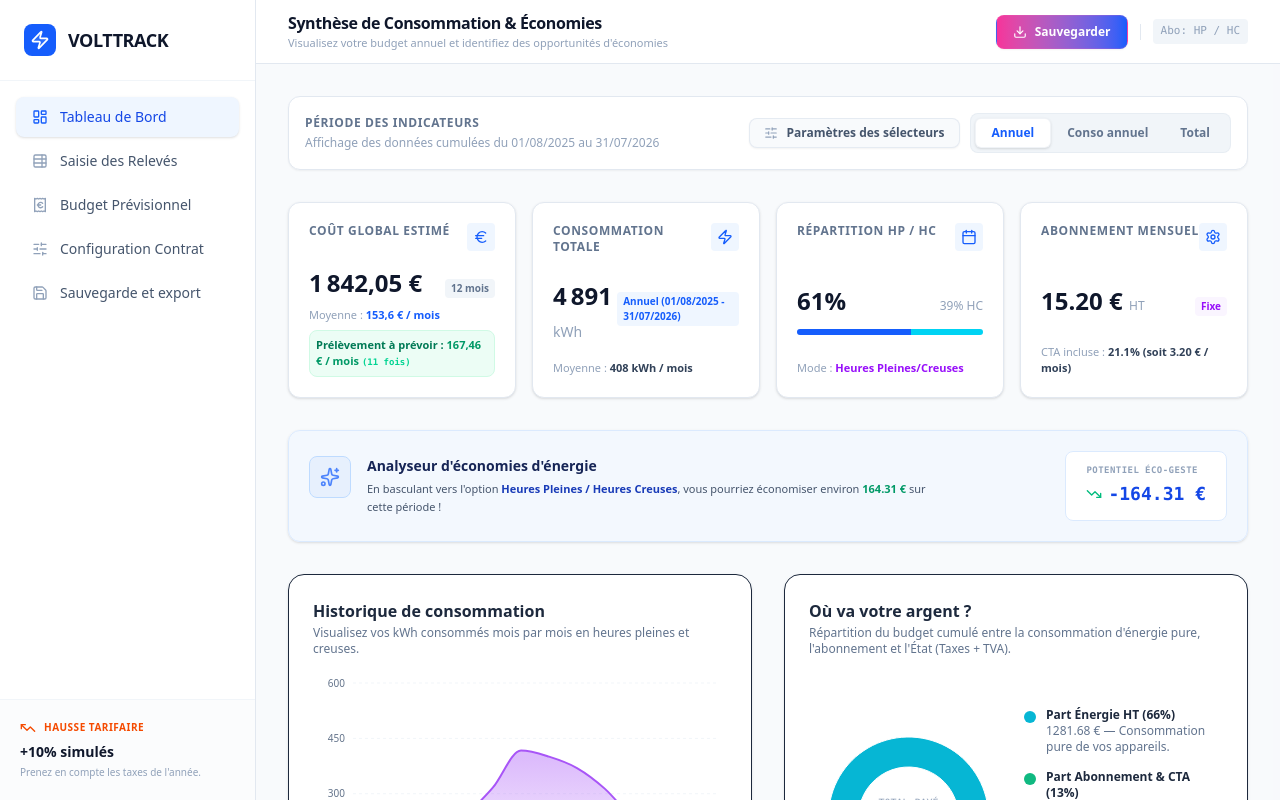
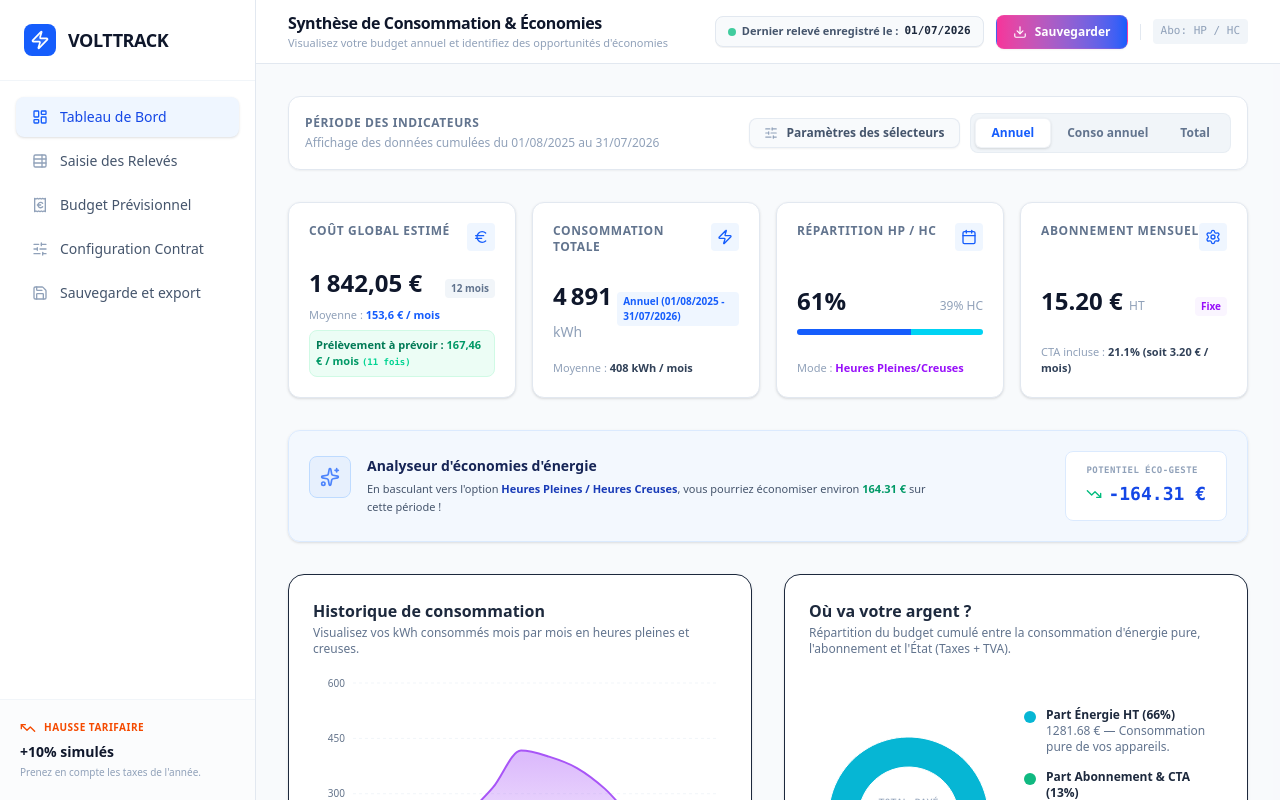
Before and after one commit to flanguille73110-droid/suivi-lectricit-, a React (Vite) app: page / in a window 1280 px wide. Built offline with nearby package versions, Linux system fonts and the light colour scheme.

Commit message:
Indicateur dernier relevés

```diff
--- a/src/App.tsx
+++ b/src/App.tsx
@@ -116,6 +116,18 @@ export default function App() {
       setTempSettings(selectorSettings);
     }
   }, [isSettingsModalOpen, selectorSettings]);
+
+  const dernierReleveDate = React.useMemo(() => {
+    if (!releves || releves.length === 0) return null;
+    const sorted = [...releves].sort((a, b) => new Date(a.date).getTime() - new Date(b.date).getTime());
+    const lastDate = sorted[sorted.length - 1].date;
+    if (!lastDate) return null;
+    const parts = lastDate.split('-');
+    if (parts.length === 3) {
+      return `${parts[2]}/${parts[1]}/${parts[0]}`;
+    }
+    return lastDate;
+  }, [releves]);
 
   // Synchroniser les paramètres avec localStorage
   useEffect(() => {
@@ -459,6 +471,14 @@ export default function App() {
           </div>
 
           <div className="flex items-center space-x-3">
+            <div className="text-[11px] text-slate-500 font-medium bg-slate-50 border border-slate-200 px-3 py-1.5 rounded-lg flex items-center gap-1.5 shadow-2xs">
+              <span className="w-2 h-2 rounded-full bg-emerald-500 animate-pulse"></span>
+              <span className="text-slate-600 font-semibold">Dernier relevé enregistré le :</span>
+              <span className="font-mono font-bold text-slate-800">
+                {dernierReleveDate || 'Aucun'}
+              </span>
+            </div>
+
             <button
               id="btn-sauvegarder"
               onClick={() => exportFullBackupExcel(releves, config, triggerToast)}
```
